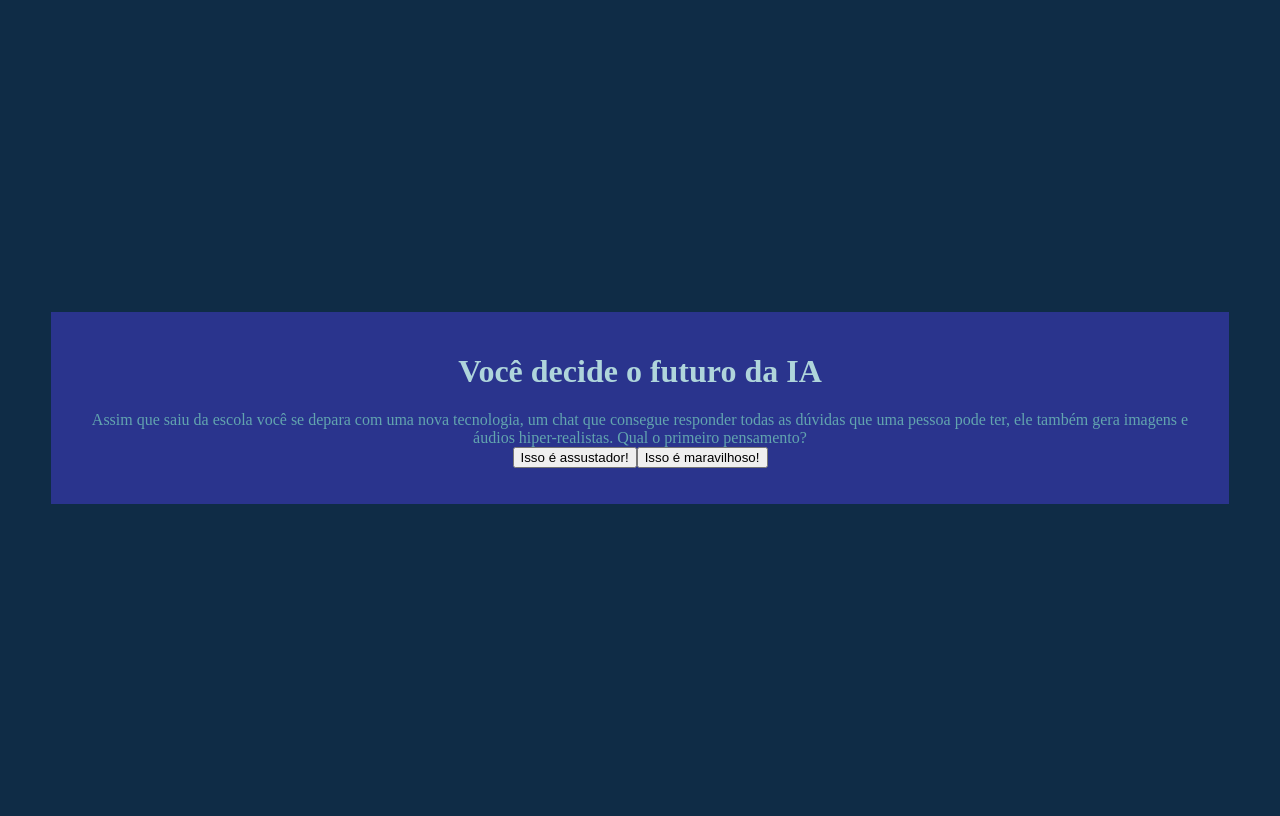
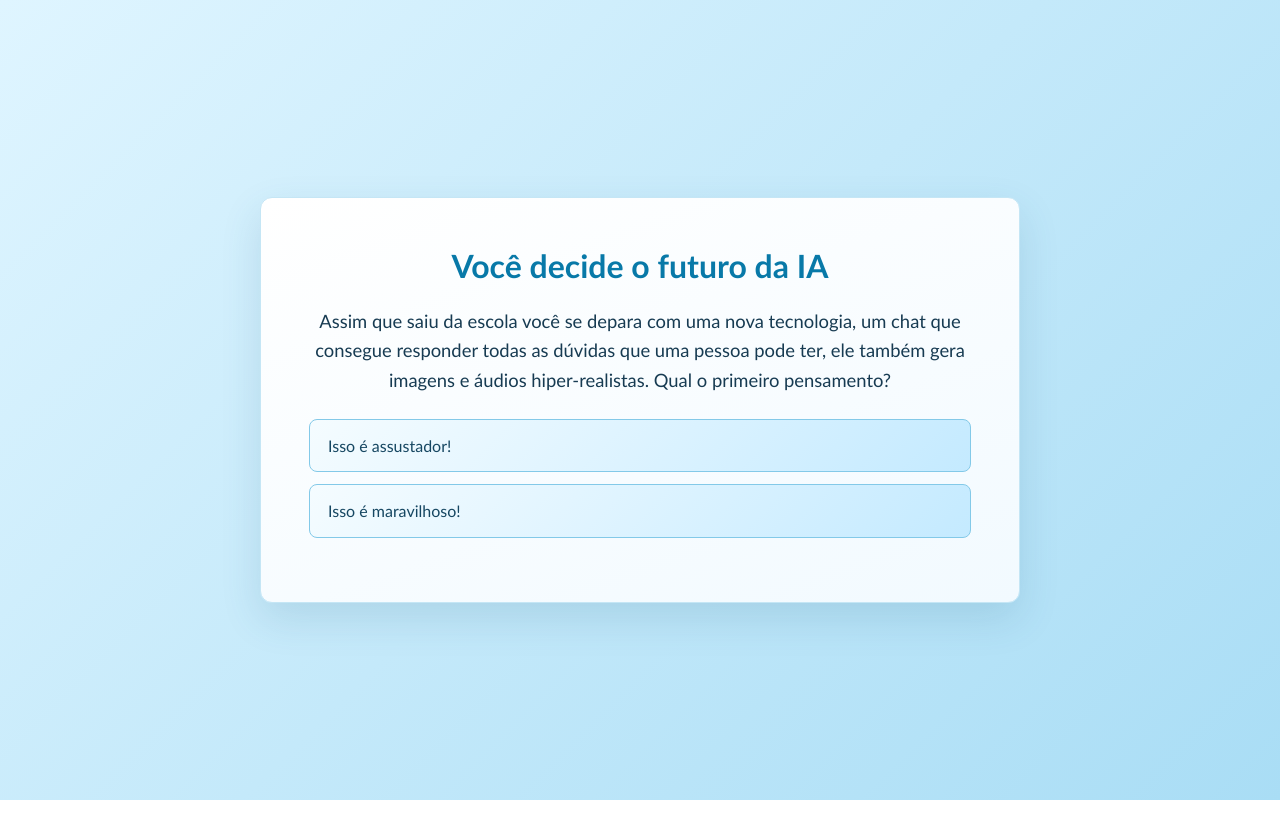
Before and after one commit to raimundosarah/funcoes-ia, a plain HTML site: page index.html in a window 1280 px wide. Drawn offline with Linux system fonts and the light colour scheme.

Commit message:
projeto final

```diff
--- a/style.css
+++ b/style.css
@@ -1,27 +1,78 @@
 :root {
-  --cor-fundo: #0f2c46;
-  --cor-principal: #2a348d;
-  --cor-secundaria: #c6c7cf;
-  --cor-destaque: #afd5db;
-  --cor-texto: #62a4af;
+  --cor-fundo: #eaf7ff;
+  --cor-principal: #ffffff;
+  --cor-secundaria: #d8f0ff;
+  --cor-destaque: #0879a8;
+  --cor-texto: #173b52;
+  --degrade-azul: linear-gradient(135deg, #dff5ff 0%, #a9ddf5 100%);
+  --degrade-botao: linear-gradient(135deg, #f5fcff 0%, #c4eaff 100%);
 }
 
 body {
-  background-color: var(--cor-fundo);
+  background: var(--degrade-azul);
   color: var(--cor-texto);
   display: flex;
   justify-content: center;
   align-items: center;
   min-height: 100vh;
+  margin: 0;
+  padding: 24px;
+  box-sizing: border-box;
+  font-family: "Trebuchet MS", sans-serif;
 }
 
 .caixa-principal {
-  background-color: var(--cor-principal);
-  width: 90%;
+  background: linear-gradient(160deg, #ffffff 0%, #f2faff 100%);
+  border: 1px solid #c5e6f5;
+  border-radius: 12px;
+  box-shadow: 0 16px 40px rgb(25 91 125 / 14%);
+  box-sizing: border-box;
+  width: min(100%, 760px);
   text-align: center;
-  padding: 20px;
+  padding: clamp(24px, 5vw, 48px);
 }
 
 h1 {
   color: var(--cor-destaque);
+  margin-top: 0;
 }
+
+.caixa-perguntas {
+  font-size: 1.15rem;
+  line-height: 1.6;
+}
+
+.caixa-alternativas {
+  display: grid;
+  gap: 12px;
+  margin-top: 24px;
+}
+
+.caixa-alternativas button {
+  background: var(--degrade-botao);
+  border: 1px solid #83c9e8;
+  border-radius: 8px;
+  color: #164762;
+  cursor: pointer;
+  font: inherit;
+  line-height: 1.45;
+  padding: 14px 18px;
+  text-align: left;
+  transition: background 160ms ease, border-color 160ms ease, transform 160ms ease, box-shadow 160ms ease;
+}
+
+.caixa-alternativas button:hover {
+  background: linear-gradient(135deg, #d8f2ff 0%, #91d2f0 100%);
+  border-color: #42a8d2;
+  box-shadow: 0 5px 14px rgb(25 112 153 / 16%);
+  transform: translateY(-2px);
+}
+
+.caixa-alternativas button:focus-visible {
+  outline: 3px solid #0879a8;
+  outline-offset: 3px;
+}
+
+.texto-resultado {
+  line-height: 1.6;
+}
```
